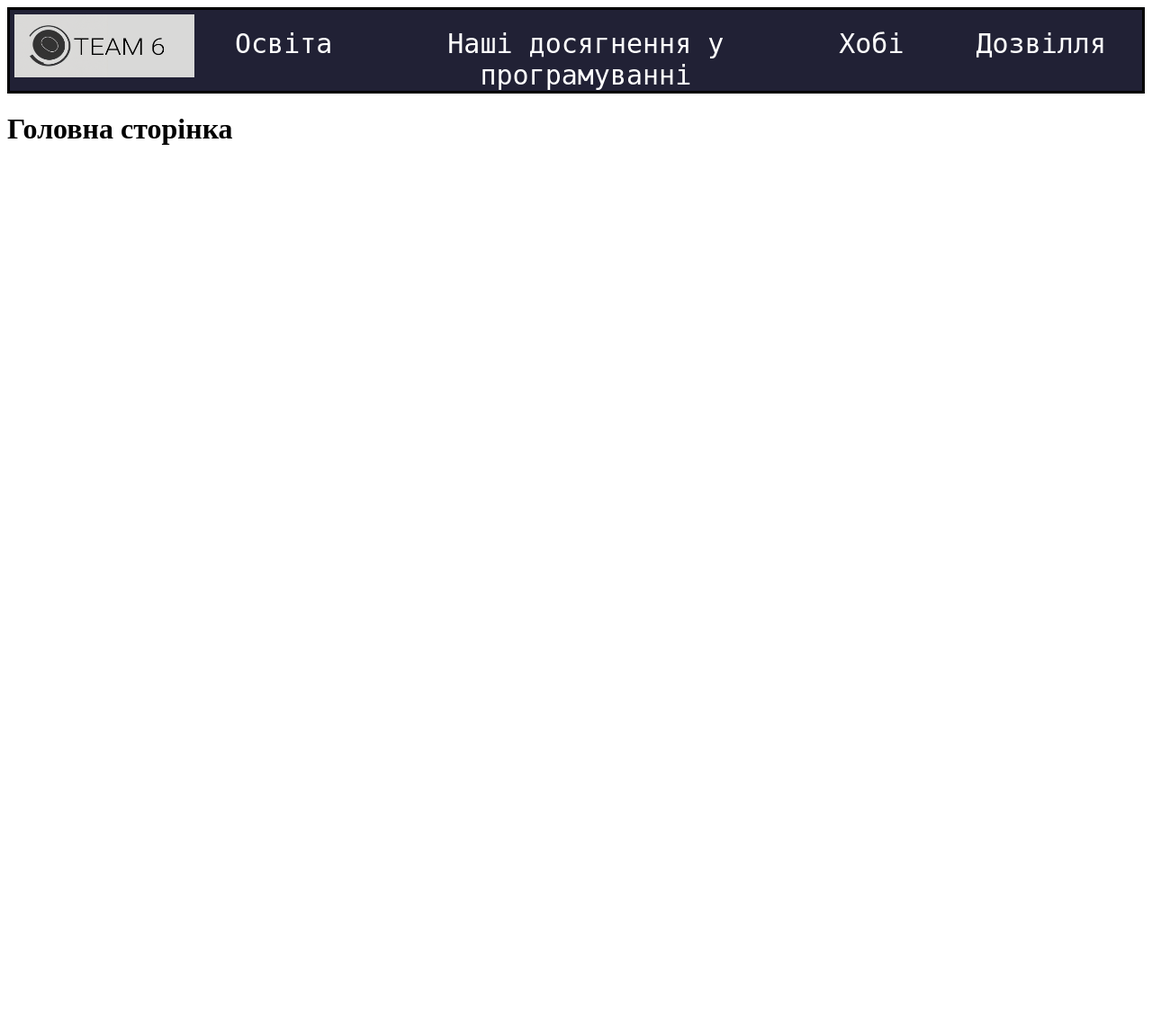
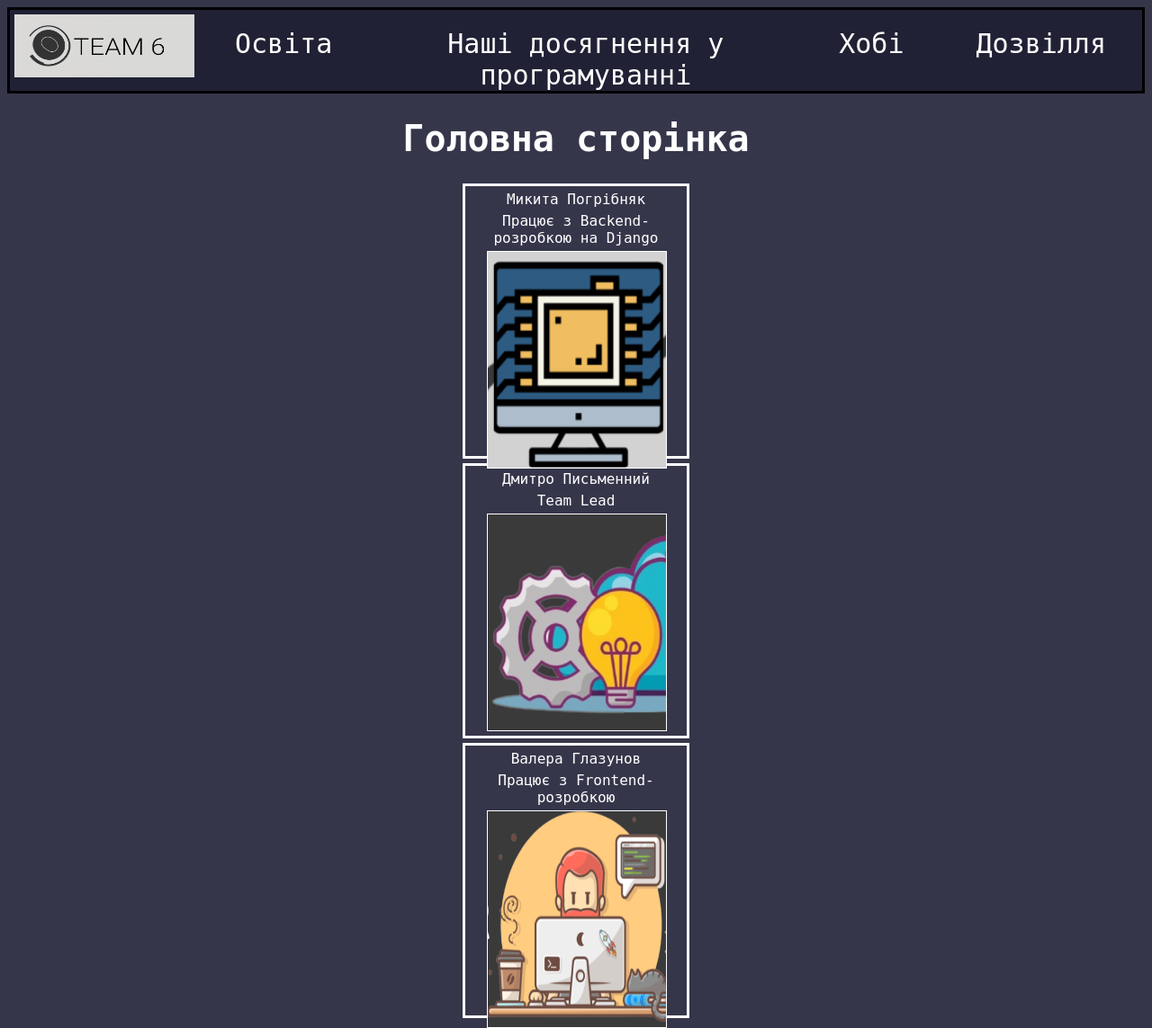
Before and after one commit to ValeraGlazunov/PortfolioTeam6, a Django app: page / in a window 1280 px wide. Shown: the whole page at 90% size. Before the commit the page ends 161 px from the top, so only its background shows below. Run offline with Django 4.2, Linux system fonts and the light colour scheme.

Commit message:
design, main page, education, achievements

```diff
--- a/teamInfo/static/teamInfo/css/style.css
+++ b/teamInfo/static/teamInfo/css/style.css
@@ -11,6 +11,7 @@
     text-align: center;
     border: 3px solid black;
 }
+
 .header1 .header-text{
     padding-left: 40px;
     padding-right: 40px;
--- /dev/null
+++ b/teamInfo/templates/teamInfo/base.html
@@ -0,0 +1,36 @@
+{% load static %}
+<html lang="en">
+<head>
+    <meta charset="UTF-8">
+    <meta name="viewport" content="width=device-width, initial-scale=1.0">
+    {% block title%}
+
+    {% endblock %}
+
+    <link rel="stylesheet" href="{% static 'teamInfo/css/style.css' %}">
+    <!-- {% block link %}
+
+    {% endblock %} -->
+</head>
+<body>
+    <header class="header1">
+        <a href="{% url 'main' %}">
+            <img id = "logo" src="{% static 'teamInfo/images/logo.png' %}" alt="">
+        </a>
+        <a href="{% url 'educ' %}" class="header-text">Освіта</a>
+        <a href="{% url 'ach' %}" class="header-text">Наші досягнення у програмуванні</a>
+        <a href="{% url 'hobby' %}" class="header-text">Хобі</a>
+        <a href="{% url 'leis' %}" class="header-text">Дозвілля</a>
+    </header>
+
+    <main>
+        {% block main %}
+
+        {% endblock %}
+    </main>
+    <footer></footer>
+
+    <script type="module" src="https://unpkg.com/ionicons@7.1.0/dist/ionicons/ionicons.esm.js"></script>
+    <script nomodule src="https://unpkg.com/ionicons@7.1.0/dist/ionicons/ionicons.js"></script>
+</body>
+</html>
--- a/teamInfo/templates/teamInfo/main.html
+++ b/teamInfo/templates/teamInfo/main.html
@@ -1,25 +1,71 @@
+{% extends 'teamInfo/base.html' %}
 {% load static %}
-<html lang="en">
-<head>
-    <meta charset="UTF-8">
-    <meta name="viewport" content="width=device-width, initial-scale=1.0">
+
+{% block title %}
     <title>Головна</title>
-    <link rel="stylesheet" href="{% static 'teamInfo/css/style.css' %}">
-</head>
-<body>
-    <header class="header1">
-        <a href="{% url 'main' %}">
-            <img id = "logo" src="{% static 'teamInfo/images/logo.png'%}" alt="">
-        </a>
-        <a href="{% url 'educ' %}" class="header-text">Освіта</a>
-        <a href="{% url 'ach' %}" class="header-text">Наші досягнення у програмуванні</a>
-        <a href="{% url 'hobby' %}" class="header-text">Хобі</a>
-        <a href="{% url 'leis' %}" class="header-text">Дозвілля</a>
-    </header>
+{% endblock %}
 
-    <main>
-        <h1>Головна сторінка</h1>
-    </main>
-    <footer></footer>
-</body>
-</html>
+{% block main %}
+    <h1 class = "main-headline">Головна сторінка</h1>
+    <div id = "team">
+        <div id = "Nikita">
+            <p>Микита Погрібняк</p>
+            <p>Працює з Backend-розробкою на Django</p>
+            <img src="{% static 'teamInfo/images/image2.png' %}" alt="">
+        </div>
+
+        <div id = "Dima">
+            <p>Дмитро Письменний</p>
+            <p>Team Lead</p>
+            <img src="{% static 'teamInfo/images/image1.png' %}" alt="">
+        </div>
+
+        <div id = "Valera">
+            <p>Валера Глазунов</p>
+            <p>Працює з Frontend-розробкою</p>
+            <img src="{% static 'teamInfo/images/frontend-developer.png' %}" alt="">
+        </div>
+    </div>
+
+    <style>
+        .main-headline{
+            text-align: center;
+            color:white;
+            font-family: monospace;
+            font-size: 40px;
+        }
+        #team{
+            width: 20%;
+            margin: auto;
+        }
+
+        #team div{
+            height: 300px;
+            border: 3px solid white;
+            margin-top: 5px;
+            margin-bottom: 5px;
+        }
+
+        #team div p{
+            text-align: center;
+            font-family: monospace;
+            font-size: 16px;
+            color: white;
+            margin-top: 5px;
+            margin-bottom: 5px;
+        }
+
+        #team div img{
+            width: 80%;
+            height: 80%;
+            position: relative;
+            left: 10%;
+            border: 1px solid white;
+        }
+        body{
+            background-color: rgb(54, 54, 75);
+        }
+
+
+    </style>
+{% endblock %}
```
Also changed, not shown: teamInfo/templates/teamInfo/achievements.html (+38 -23 lines), teamInfo/templates/teamInfo/education.html (+33 -23 lines), teamInfo/static/teamInfo/images/frontend-developer.png (added), teamInfo/static/teamInfo/images/image1.png (added), teamInfo/static/teamInfo/images/image2.png (added).
